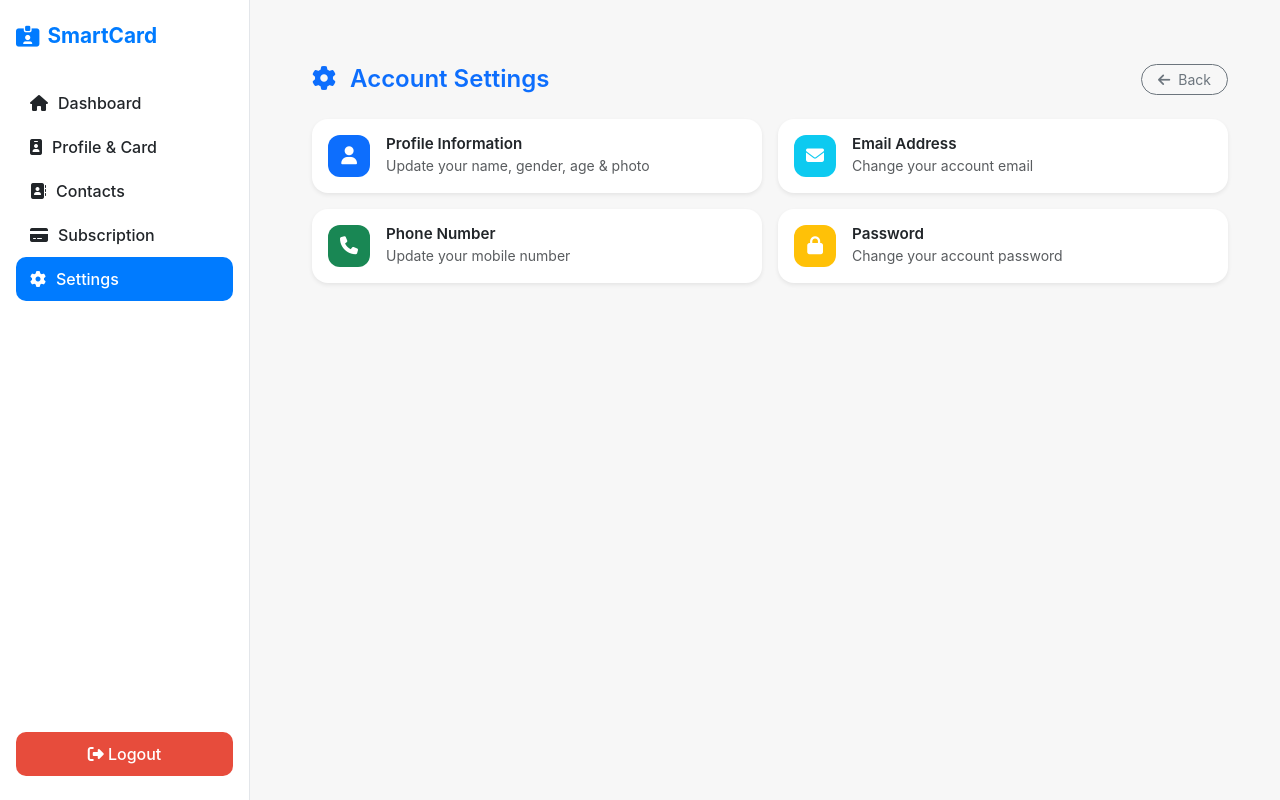
After one commit to engrrasel/smartcard, a Django app: page /settings/ in a window 1280 px wide. The commit adds this page. Run offline with Django 5.2, Linux system fonts and the light colour scheme; the visitor is signed in with stand-in values (Sample User, id 1); some libraries are stand-ins or nearby versions.

Commit message:
settings page created

```diff
--- a/app_accounts/urls.py
+++ b/app_accounts/urls.py
@@ -30,7 +30,7 @@ urlpatterns = [
     # 🧍‍♂️ Additional Pages
     path('contacts/', views.contacts, name='contacts'),
     path('subscription/', views.subscription, name='subscription'),
-    path('settings/', views.settings, name='settings'),
+
 
     # 🧭 Profile Analytics Dashboard
     path('profile/<int:pk>/dashboard/', views.profile_and_card_dashboard, name='profile_and_card_dashboard'),
--- a/app_accounts/views.py
+++ b/app_accounts/views.py
@@ -399,8 +399,7 @@ def contacts(request):
 def subscription(request):
     return render(request, "dashboard/subscription.html")
 
-def settings(request):
-    return render(request, "dashboard/settings.html")
+
 
 
 
--- /dev/null
+++ b/app_settings/templates/settings/settings_home.html
@@ -0,0 +1,118 @@
+{% extends "dashboard/dashboard_base.html" %}
+{% block title %}Settings{% endblock %}
+
+{% block content %}
+<div class="container py-4">
+
+    <!-- Page Header -->
+    <div class="d-flex justify-content-between align-items-center mb-4">
+        <h4 class="fw-semibold mb-0 text-primary">
+            <i class="fa-solid fa-gear me-2"></i> Account Settings
+        </h4>
+
+        <a href="{% url 'app_account:dashboard' %}" class="btn btn-outline-secondary btn-sm rounded-pill px-3">
+            <i class="fa-solid fa-arrow-left me-1"></i> Back
+        </a>
+    </div>
+
+    <!-- Settings Cards -->
+    <div class="row g-3">
+
+        <!-- Profile Settings -->
+        <div class="col-md-6">
+            <a href="{% url 'app_settings:profile_settings' %}" class="text-decoration-none">
+                <div class="card shadow-sm border-0 rounded-4 p-3 setting-item">
+                    <div class="d-flex align-items-center">
+                        <div class="icon-box me-3 bg-primary text-white">
+                            <i class="fa-solid fa-user"></i>
+                        </div>
+                        <div>
+                            <h6 class="fw-semibold mb-0">Profile Information</h6>
+                            <small class="text-muted">Update your name, gender, age & photo</small>
+                        </div>
+                    </div>
+                </div>
+            </a>
+        </div>
+
+        <!-- Email Update -->
+        <div class="col-md-6">
+            <a href="{% url 'app_settings:email_update' %}" class="text-decoration-none">
+                <div class="card shadow-sm border-0 rounded-4 p-3 setting-item">
+                    <div class="d-flex align-items-center">
+                        <div class="icon-box me-3 bg-info text-white">
+                            <i class="fa-solid fa-envelope"></i>
+                        </div>
+                        <div>
+                            <h6 class="fw-semibold mb-0">Email Address</h6>
+                            <small class="text-muted">Change your account email</small>
+                        </div>
+                    </div>
+                </div>
+            </a>
+        </div>
+
+        <!-- Phone Update -->
+        <div class="col-md-6">
+            <a href="{% url 'app_settings:phone_update' %}" class="text-decoration-none">
+                <div class="card shadow-sm border-0 rounded-4 p-3 setting-item">
+                    <div class="d-flex align-items-center">
+                        <div class="icon-box me-3 bg-success text-white">
+                            <i class="fa-solid fa-phone"></i>
+                        </div>
+                        <div>
+                            <h6 class="fw-semibold mb-0">Phone Number</h6>
+                            <small class="text-muted">Update your mobile number</small>
+                        </div>
+                    </div>
+                </div>
+            </a>
+        </div>
+
+        <!-- Password Change -->
+        <div class="col-md-6">
+            <a href="{% url 'app_settings:password_change' %}" class="text-decoration-none">
+                <div class="card shadow-sm border-0 rounded-4 p-3 setting-item">
+                    <div class="d-flex align-items-center">
+                        <div class="icon-box me-3 bg-warning text-white">
+                            <i class="fa-solid fa-lock"></i>
+                        </div>
+                        <div>
+                            <h6 class="fw-semibold mb-0">Password</h6>
+                            <small class="text-muted">Change your account password</small>
+                        </div>
+                    </div>
+                </div>
+            </a>
+        </div>
+
+    </div>
+</div>
+
+<style>
+    .icon-box {
+        width: 42px;
+        height: 42px;
+        border-radius: 12px;
+        display: flex;
+        align-items: center;
+        justify-content: center;
+        font-size: 18px;
+    }
+
+    .setting-item {
+        transition: all .2s;
+        cursor: pointer;
+    }
+
+    .setting-item:hover {
+        transform: translateY(-3px);
+        box-shadow: 0 6px 20px rgba(0,0,0,0.07);
+    }
+
+    h6 {
+        font-size: 0.95rem;
+    }
+</style>
+
+{% endblock %}
--- /dev/null
+++ b/app_settings/urls.py
@@ -0,0 +1,12 @@
+from django.urls import path
+from . import views
+
+app_name = "app_settings"
+
+urlpatterns = [
+    path('', views.settings_home, name="settings_home"),   # ← গুরুত্বপূর্ণ
+    path('profile/', views.profile_settings, name="profile_settings"),
+    path('email/', views.email_update, name="email_update"),
+    path('phone/', views.phone_update, name="phone_update"),
+    path('password/', views.password_change, name="password_change"),
+]
--- a/app_settings/views.py
+++ b/app_settings/views.py
@@ -1,3 +1,88 @@
-from django.shortcuts import render
+from django.shortcuts import render, redirect
+from django.contrib.auth.decorators import login_required
+from django.contrib.auth import update_session_auth_hash
+from django.contrib.auth.forms import PasswordChangeForm
+from django.contrib import messages
 
-# Create your views here.
+from .forms import UserSettingsForm, ProfileSettingsForm
+from app_accounts.models import UserProfile
+
+@login_required
+def profile_settings(request):
+    user = request.user
+    profile = UserProfile.objects.filter(user=user).first()
+
+    u_form = UserSettingsForm(request.POST or None, instance=user)
+    p_form = ProfileSettingsForm(request.POST or None, request.FILES or None, instance=profile)
+
+    if request.method == "POST":
+        if u_form.is_valid() and p_form.is_valid():
+            u_form.save()
+            p_form.save()
+            messages.success(request, "Profile settings updated successfully!")
+            return redirect("app_settings:profile_settings")
+
+    return render(request, "settings/profile_settings.html", {
+        "u_form": u_form,
+        "p_form": p_form,
+        "profile": profile
+    })
+
+
+@login_required
+def password_change(request):
+    form = PasswordChangeForm(request.user, request.POST or None)
+
+    if request.method == "POST" and form.is_valid():
+        user = form.save()
+        update_session_auth_hash(request, user)
+        messages.success(request, "Password updated successfully!")
+        return redirect("app_settings:change_password")
+
+    return render(request, "settings/change_password.html", {"form": form})
+
+
+
+@login_required
+def email_update(request):
+    if request.method == "POST":
+        new_email = request.POST.get("email")
+
+        if not new_email:
+            messages.error(request, "Email cannot be empty.")
+            return redirect("app_settings:email_update")
+
+        request.user.email = new_email
+        request.user.save()
+
+        messages.success(request, "Email updated successfully!")
+        return redirect("app_settings:email_update")
+
+    return render(request, "settings/email_update.html")
+
+
+@login_required
+def phone_update(request):
+    user = request.user
+    profile = UserProfile.objects.filter(user=user).first()
+
+    if request.method == "POST":
+        phone = request.POST.get("phone")
+
+        if not phone:
+            messages.error(request, "Phone number cannot be empty.")
+            return redirect("app_settings:phone_update")
+
+        profile.phone = phone
+        profile.save()
+
+        messages.success(request, "Phone number updated successfully!")
+        return redirect("app_settings:phone_update")
+
+    return render(request, "settings/phone_update.html", {"profile": profile})
+
+
+
+@login_required
+def settings_home(request):
+    return render(request, "settings/settings_home.html")
--- a/smartcard/urls.py
+++ b/smartcard/urls.py
@@ -27,8 +27,9 @@ urlpatterns = [
 
     # 🌐 Main App URLs (namespace সহ)
     path('', include(('app_accounts.urls', 'app_account'), namespace='app_account')),
+    path('settings/', include('app_settings.urls')),
+
 ]
-
 # 🖼️ Media files serve (only in DEBUG mode)
 if settings.DEBUG:
     urlpatterns += [
--- a/templates/dashboard/dashboard_base.html
+++ b/templates/dashboard/dashboard_base.html
@@ -224,9 +224,10 @@
             <i class="fa-solid fa-credit-card"></i> Subscription
         </a>
 
-        <a href="{% url 'app_account:settings' %}" class="{% if 'settings' in request.path %}active{% endif %}">
+        <a href="{% url 'app_settings:settings_home' %}" class="{% if 'settings' in request.path %}active{% endif %}">
             <i class="fa-solid fa-gear"></i> Settings
         </a>
+
     </div>
 
     <form action="{% url 'app_account:logout' %}" method="post" style="margin: 0;">
```
Also changed, not shown: app_settings/forms.py (added, +15 -0 lines), app_settings/templates/settings/change_password.html (added, +80 -0 lines), app_settings/templates/settings/email_update.html (added, +60 -0 lines), app_settings/templates/settings/phone_update.html (added, +63 -0 lines), app_settings/templates/settings/profile_settings.html (added, +96 -0 lines).
